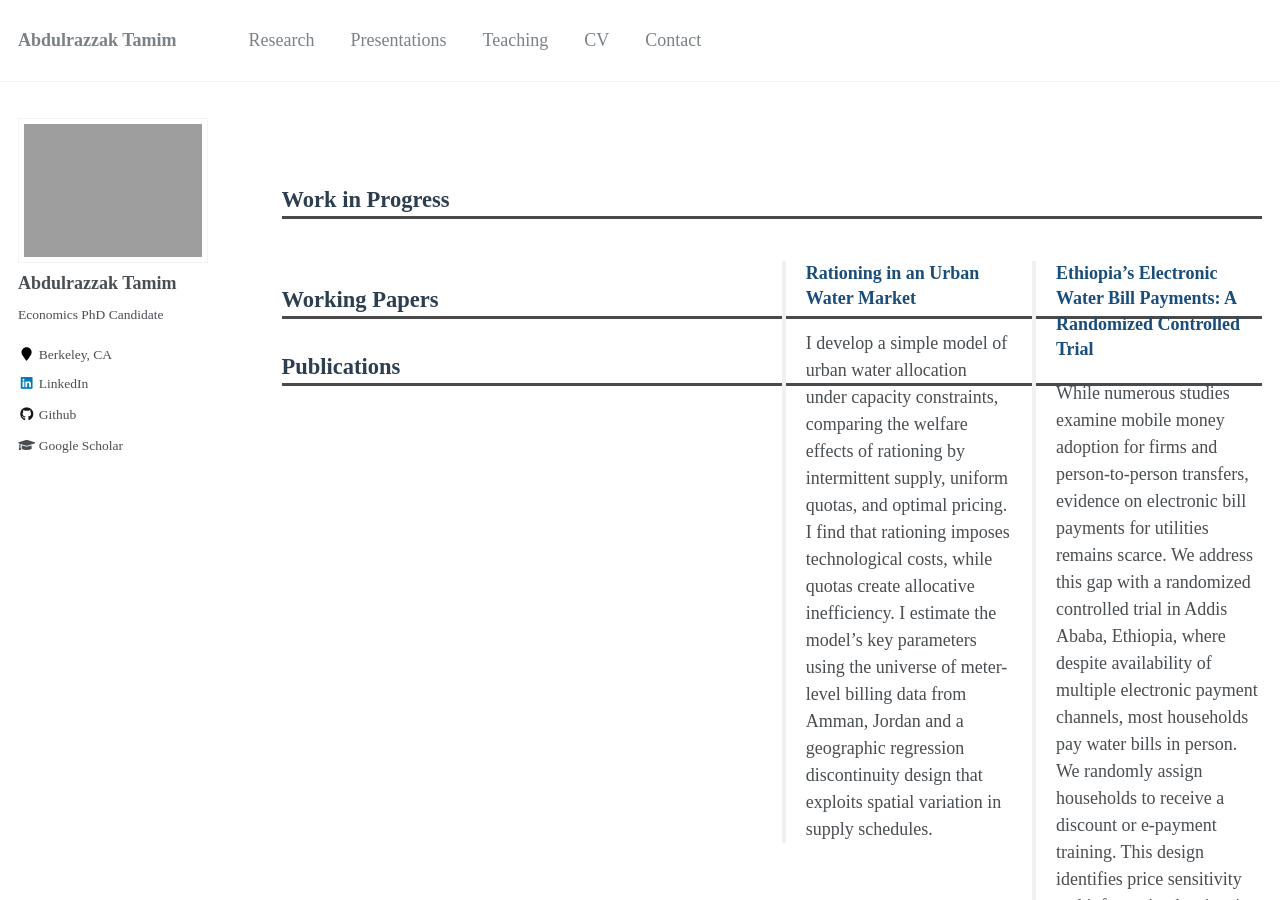
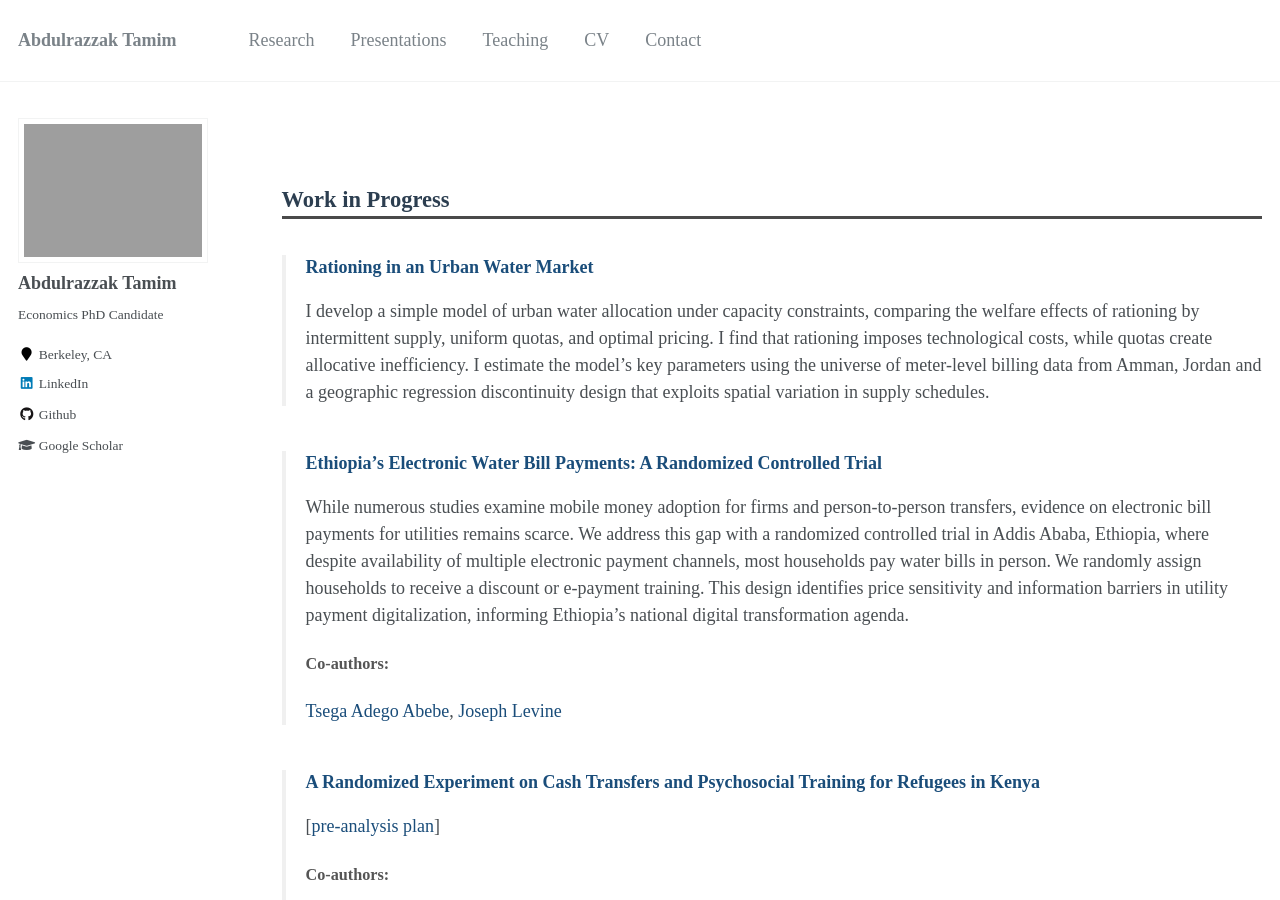
Before and after one commit to AbdulrazzakTamim/abdulrazzaktamim.github.io, a Jekyll site: the page built from _pages/publications.md, in a window 1280 px wide and 900 px high. Built offline with Jekyll 4.4.1, drawn with Linux system fonts in a browser that asks for light colours; comment, search, counter and statistics services are not loaded.

Commit message:
Update publications.md

```diff
--- a/_pages/publications.md
+++ b/_pages/publications.md
@@ -16,20 +16,20 @@ author_profile: true
 <h2 style="color: #2c3e50; border-bottom: 3px solid #4a4a4a; padding-bottom: 3px; margin-top: 3em; margin-bottom: 1.5em;">Work in Progress</h2>
 {% for post in site.publications reversed %}
   {% if post.status == "wip" %}
-    {% include archive-single.html type="grid" %}
+    {% include archive-single.html %}
   {% endif %}
 {% endfor %}
 
 <h2 style="color: #2c3e50; border-bottom: 3px solid #4a4a4a; padding-bottom: 3px; margin-top: 3em; margin-bottom: 1.5em;">Working Papers</h2>
 {% for post in site.publications reversed %}
   {% if post.status == "working" %}
-    {% include archive-single.html type="grid" %}
+    {% include archive-single.html %}
   {% endif %}
 {% endfor %}
 
 <h2 style="color: #2c3e50; border-bottom: 3px solid #4a4a4a; padding-bottom: 3px; margin-top: 0; margin-bottom: 1.5em;">Publications</h2>
 {% for post in site.publications reversed %}
   {% if post.status == "published" %}
-    {% include archive-single.html type="grid" %}
+    {% include archive-single.html %}
   {% endif %}
 {% endfor %}
```
